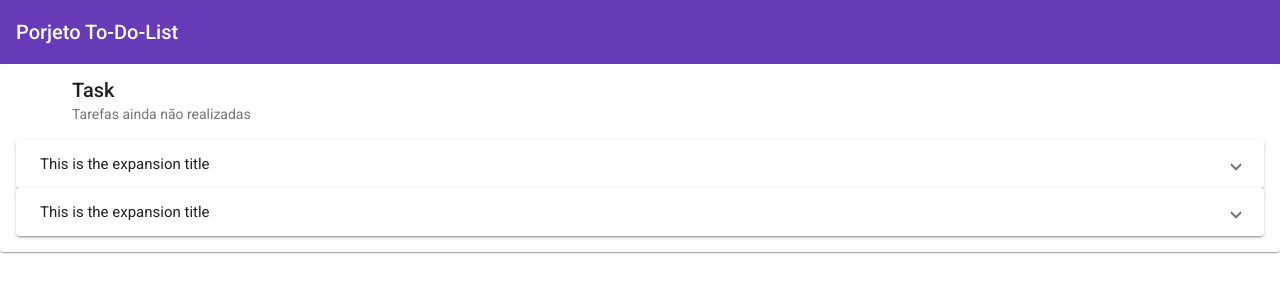
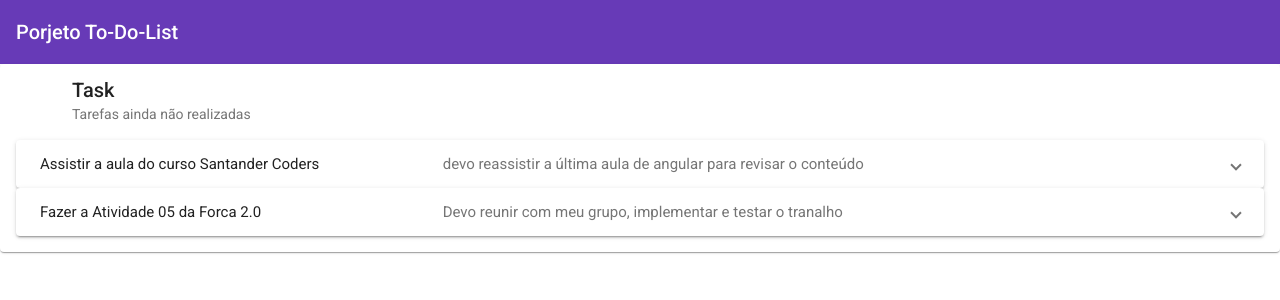
Before and after one commit to Dark1922/angular-app, an Angular app: page / in a window 1280 px wide. Shown: the top 300 px of the page. Built offline with nearby package versions, Linux system fonts and the light colour scheme.

Commit message:
feath: ngIF

```diff
--- a/src/app/pages/todo-list/todo-list-item/todo-list-item.component.html
+++ b/src/app/pages/todo-list/todo-list-item/todo-list-item.component.html
@@ -1,8 +1,14 @@
-<mat-expansion-panel>
+<mat-expansion-panel *ngIf="task"><!--so vai renderizar se caso task tenha algum valor possuir-->
   <mat-expansion-panel-header>
-    This is the expansion title
+    <mat-panel-title>
+      {{task?.title}}
+    </mat-panel-title>
+    <mat-panel-description>
+      {{task?.description}}
+    </mat-panel-description>
   </mat-expansion-panel-header>
-  <ng-template matExpansionPanelContent>
-    Some deferred content
-  </ng-template>
+  <ul>
+    <li>{{task?.dueDate}}</li>
+    <li>{{task?.priority}}</li>
+  </ul>
 </mat-expansion-panel>
--- a/src/app/pages/todo-list/todo-list.component.html
+++ b/src/app/pages/todo-list/todo-list.component.html
@@ -14,6 +14,6 @@
     <mat-card-subtitle>Tarefas ainda não realizadas</mat-card-subtitle>
   </mat-card-header>
   <mat-card-content>
-<pages-todo-list-item *ngFor="let task of tasksList"></pages-todo-list-item>
+<pages-todo-list-item *ngFor="let task of tasksList" [task]="task"></pages-todo-list-item>
   </mat-card-content>
 </mat-card>
```
